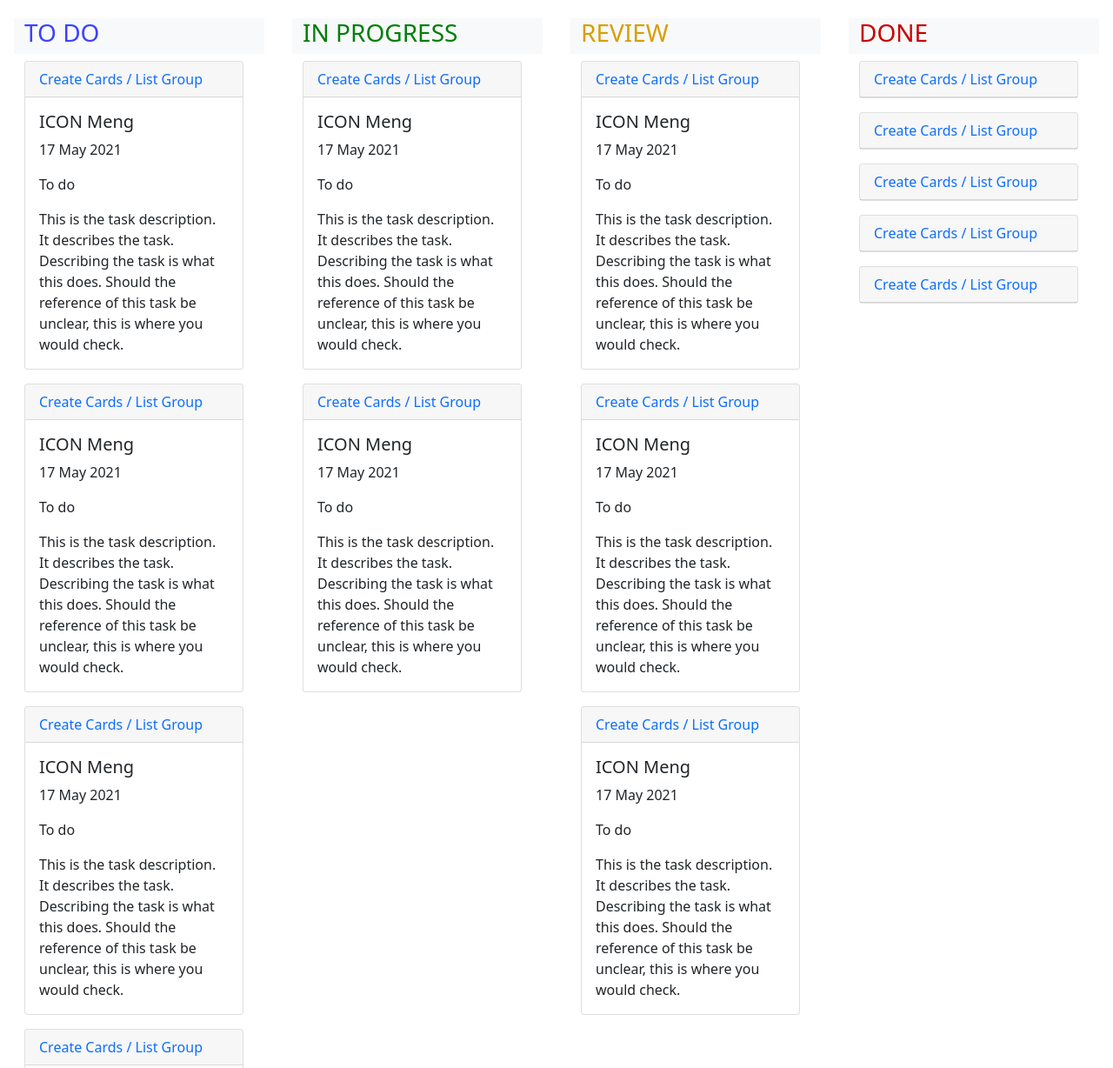
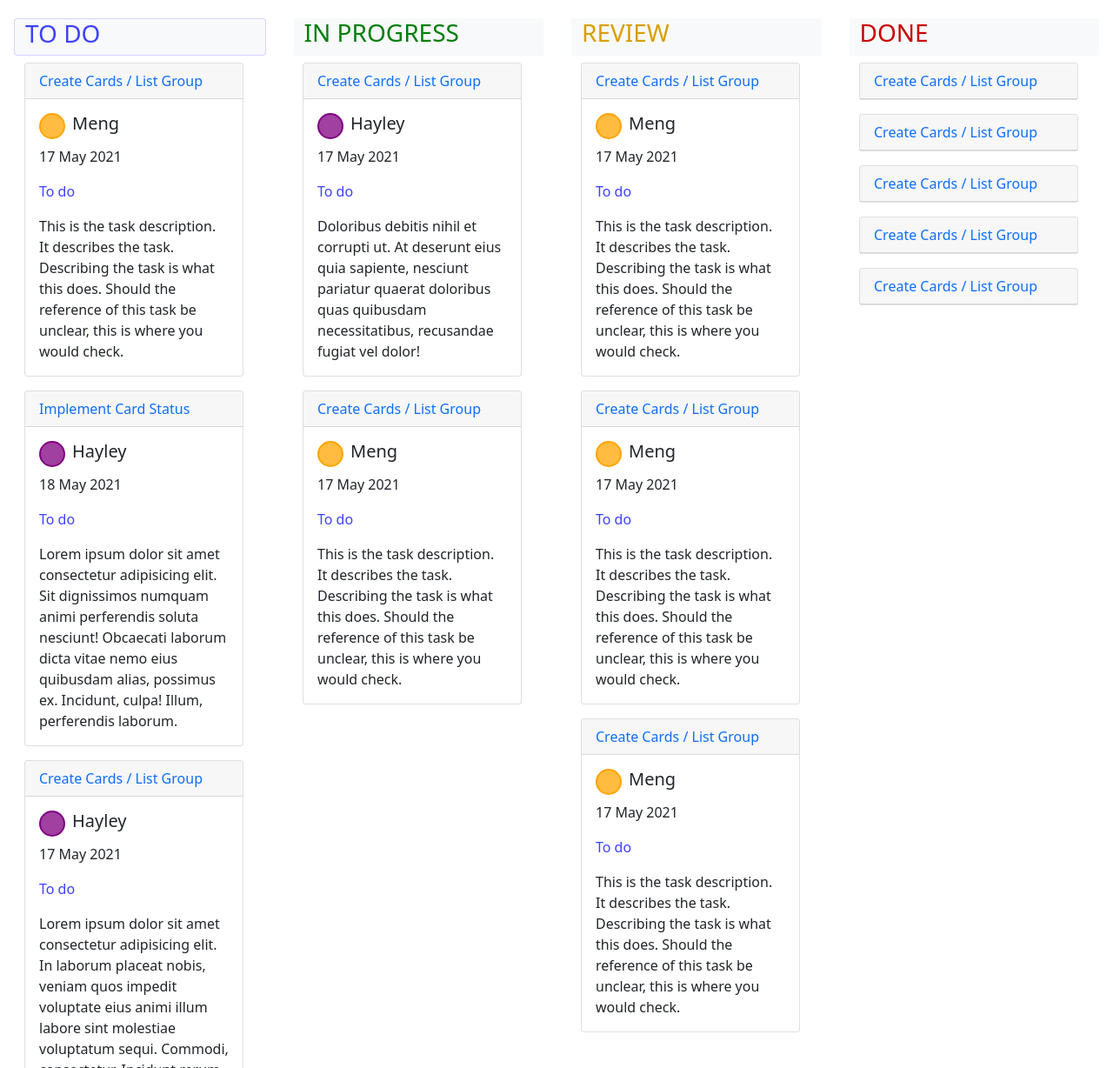
Before and after one commit to hlc64/taskplannerproject, a plain HTML site: page index.html in a window 1280 px wide. Shown: the part 125-1353 px from the top of the page at 87% size. Drawn offline with nearby package versions, Linux system fonts and the light colour scheme.

Commit message:
added card icons

```diff
--- a/css/style.css
+++ b/css/style.css
@@ -1,8 +1,30 @@
+.icon-meng {
+  border: 2px solid orange;
+  border-radius: 50%;
+  background-color: rgba(255, 165, 0, 0.75);
+  width: 30px;
+  height: 30px;
+  display: inline-block;
+}
+
+.icon-hayley {
+  border: 2px solid purple;
+  border-radius: 50%;
+  background-color: rgba(128, 0, 128, 0.75);
+  width: 30px;
+  height: 30px;
+  display: inline-block;
+}
+
 .add-task-icon {
   font-size: 50px;
   text-decoration: none;
   color: rgb(255, 255, 255);
   padding: 0 5px;
+}
+
+.card-title {
+  display: flex;
 }
 
 .taskStatusDone {
@@ -19,6 +41,11 @@
 
 .taskStatusToDo {
   color: rgb(61, 65, 255);
+}
+
+.taskStatusToDo-border {
+  border: 1px solid rgba(61, 65, 255, 0.2);
+  border-radius: 4px;
 }
 
 .taskform {
--- a/index.html
+++ b/index.html
@@ -36,7 +36,7 @@
   <!-- CARD LAYOUT -->
   <div class="container-fluid">
     <div class="row">
-      <div class="col bg-light mx-3">
+      <div class="col bg-light mx-3 taskStatusToDo-border">
         <h3 class="taskStatusToDo">TO DO</h3>
       </div>
       <div class="col bg-light mx-3">
@@ -67,9 +67,9 @@
                   </a>
                   <div class="collapse show" id="card-collapse-1">
                     <div class="card-body">
-                      <h5 class="card-title"> ICON Meng </h5>
+                      <h5 class="card-title"><div class="icon-meng me-2"></div> Meng </h5>
                       <p class="card-text">17 May 2021</p>
-                      <p class="card-text">To do</p>
+                      <p class="card-text taskStatusToDo">To do</p>
                       <p class="card-text">This is the task description. It describes the task. Describing the task is
                         what
                         this
@@ -86,18 +86,15 @@
                   <a data-bs-toggle="collapse" href="#card-collapse-2">
 
                     <div class="card-header">
-                      Create Cards / List Group
+                      Implement Card Status
                     </div>
                   </a>
                   <div class="collapse show" id="card-collapse-2">
                     <div class="card-body">
-                      <h5 class="card-title"> ICON Meng </h5>
-                      <p class="card-text">17 May 2021</p>
-                      <p class="card-text">To do</p>
-                      <p class="card-text">This is the task description. It describes the task. Describing the task is
-                        what
-                        this
-                        does. Should the reference of this task be unclear, this is where you would check. </p>
+                      <h5 class="card-title"><div class="icon-hayley me-2"></div> Hayley </h5>
+                      <p class="card-text">18 May 2021</p>
+                      <p class="card-text taskStatusToDo">To do</p>
+                      <p class="card-text">Lorem ipsum dolor sit amet consectetur adipisicing elit. Sit dignissimos numquam animi perferendis soluta nesciunt! Obcaecati laborum dicta vitae nemo eius quibusdam alias, possimus ex. Incidunt, culpa! Illum, perferendis laborum.</p>
                     </div>
                   </div>
                 </div>
@@ -115,13 +112,10 @@
                   </a>
                   <div class="collapse show" id="card-collapse-3">
                     <div class="card-body">
-                      <h5 class="card-title"> ICON Meng </h5>
+                      <h5 class="card-title"><div class="icon-hayley me-2"></div> Hayley </h5>
                       <p class="card-text">17 May 2021</p>
-                      <p class="card-text">To do</p>
-                      <p class="card-text">This is the task description. It describes the task. Describing the task is
-                        what
-                        this
-                        does. Should the reference of this task be unclear, this is where you would check. </p>
+                      <p class="card-text taskStatusToDo">To do</p>
+                      <p class="card-text">Lorem ipsum dolor sit amet consectetur adipisicing elit. In laborum placeat nobis, veniam quos impedit voluptate eius animi illum labore sint molestiae voluptatum sequi. Commodi, consectetur. Incidunt rerum tempora voluptas.</p>
                     </div>
                   </div>
                 </div>
@@ -139,13 +133,10 @@
                   </a>
                   <div class="collapse show" id="card-collapse-4">
                     <div class="card-body">
-                      <h5 class="card-title"> ICON Meng </h5>
-                      <p class="card-text">17 May 2021</p>
-                      <p class="card-text">To do</p>
-                      <p class="card-text">This is the task description. It describes the task. Describing the task is
-                        what
-                        this
-                        does. Should the reference of this task be unclear, this is where you would check. </p>
+                      <h5 class="card-title"><div class="icon-meng me-2"></div> Meng </h5>
+                      <p class="card-text">21 May 2021</p>
+                      <p class="card-text taskStatusToDo">To do</p>
+                      <p class="card-text">Lorem ipsum dolor sit amet consectetur adipisicing elit. Aspernatur quos cum ullam perspiciatis ab, officiis, impedit totam enim asperiores assumenda illum voluptate et repellat eaque odio a quas aliquid dolore.</p>
                     </div>
                   </div>
                 </div>
@@ -164,13 +155,10 @@
                   </a>
                   <div class="collapse show" id="card-collapse-5">
                     <div class="card-body">
-                      <h5 class="card-title"> ICON Meng </h5>
+                      <h5 class="card-title"><div class="icon-meng me-2"></div> Meng </h5>
                       <p class="card-text">17 May 2021</p>
-                      <p class="card-text">To do</p>
-                      <p class="card-text">This is the task description. It describes the task. Describing the task is
-                        what
-                        this
-                        does. Should the reference of this task be unclear, this is where you would check. </p>
+                      <p class="card-text taskStatusToDo">To do</p>
+                      <p class="card-text">Et repudiandae inventore temporibus cumque suscipit assumenda nulla, illum earum sapiente! Repellendus esse perferendis mollitia assumenda ipsam quasi sed. Modi, fugit fuga.</p>
                     </div>
                   </div>
                 </div>
@@ -201,13 +189,10 @@
                   </a>
                   <div class="collapse show" id="card-collapse-6">
                     <div class="card-body">
-                      <h5 class="card-title"> ICON Meng </h5>
+                      <h5 class="card-title"><div class="icon-hayley me-2"></div> Hayley </h5>
                       <p class="card-text">17 May 2021</p>
-                      <p class="card-text">To do</p>
-                      <p class="card-text">This is the task description. It describes the task. Describing the task is
-                        what
-                        this
-                        does. Should the reference of this task be unclear, this is where you would check. </p>
+                      <p class="card-text taskStatusToDo">To do</p>
+                      <p class="card-text">Doloribus debitis nihil et corrupti ut. At deserunt eius quia sapiente, nesciunt pariatur quaerat doloribus quas quibusdam necessitatibus, recusandae fugiat vel dolor!</p>
                     </div>
                   </div>
                 </div>
@@ -225,9 +210,9 @@
                   </a>
                   <div class="collapse show" id="card-collapse-7">
                     <div class="card-body">
-                      <h5 class="card-title"> ICON Meng </h5>
+                      <h5 class="card-title"><div class="icon-meng me-2"></div> Meng </h5>
                       <p class="card-text">17 May 2021</p>
-                      <p class="card-text">To do</p>
+                      <p class="card-text taskStatusToDo">To do</p>
                       <p class="card-text">This is the task description. It describes the task. Describing the task is
                         what
                         this
@@ -246,7 +231,6 @@
       <!-- END - 2nd Column of Cards -->
       <!-- 3rd Column of Cards -->
       <div class="col px-0 mx-0">
-        <div class="col px-0 mx-0">
         <div class="container">
           <div class="row">
 
@@ -262,9 +246,9 @@
                   </a>
                   <div class="collapse show" id="card-collapse-8">
                     <div class="card-body">
-                        <h5 class="card-title"> ICON Meng </h5>
+                      <h5 class="card-title"><div class="icon-meng me-2"></div> Meng </h5>
                       <p class="card-text">17 May 2021</p>
-                        <p class="card-text">To do</p>
+                      <p class="card-text taskStatusToDo">To do</p>
                       <p class="card-text">This is the task description. It describes the task. Describing the task is
                         what
                         this
@@ -286,9 +270,9 @@
                   </a>
                   <div class="collapse show" id="card-collapse-9">
                     <div class="card-body">
-                        <h5 class="card-title"> ICON Meng </h5>
+                      <h5 class="card-title"><div class="icon-meng me-2"></div> Meng </h5>
                       <p class="card-text">17 May 2021</p>
-                        <p class="card-text">To do</p>
+                      <p class="card-text taskStatusToDo">To do</p>
                       <p class="card-text">This is the task description. It describes the task. Describing the task is
                         what
                         this
@@ -310,9 +294,9 @@
                   </a>
                   <div class="collapse show" id="card-collapse-10">
                     <div class="card-body">
-                        <h5 class="card-title"> ICON Meng </h5>
+                      <h5 class="card-title"><div class="icon-meng me-2"></div> Meng </h5>
                       <p class="card-text">17 May 2021</p>
-                        <p class="card-text">To do</p>
+                      <p class="card-text taskStatusToDo">To do</p>
                       <p class="card-text">This is the task description. It describes the task. Describing the task is
                         what
                         this
@@ -328,12 +312,10 @@
 
           </div>
         </div>
-        </div>
 
       </div>
       <!-- END - 3rd Column of Cards -->
       <!-- 4th Column of Cards -->
-      <div class="col px-0 mx-0">
       <div class="col px-0 mx-0">
         <div class="container">
           <div class="row">
@@ -350,9 +332,9 @@
                   </a>
                   <div class="collapse" id="card-collapse-11">
                     <div class="card-body">
-                        <h5 class="card-title"> ICON Meng </h5>
+                      <h5 class="card-title"><div class="icon-meng me-2"></div> Meng </h5>
                       <p class="card-text">17 May 2021</p>
-                        <p class="card-text">To do</p>
+                      <p class="card-text taskStatusToDo">To do</p>
                       <p class="card-text">This is the task description. It describes the task. Describing the task is
                         what
                         this
@@ -374,9 +356,9 @@
                   </a>
                   <div class="collapse" id="card-collapse-12">
                     <div class="card-body">
-                        <h5 class="card-title"> ICON Meng </h5>
+                      <h5 class="card-title"><div class="icon-meng me-2"></div> Meng </h5>
                       <p class="card-text">17 May 2021</p>
-                        <p class="card-text">To do</p>
+                      <p class="card-text taskStatusToDo">To do</p>
                       <p class="card-text">This is the task description. It describes the task. Describing the task is
                         what
                         this
@@ -398,9 +380,9 @@
                   </a>
                   <div class="collapse" id="card-collapse-13">
                     <div class="card-body">
-                        <h5 class="card-title"> ICON Meng </h5>
+                      <h5 class="card-title"><div class="icon-meng me-2"></div> Meng </h5>
                       <p class="card-text">17 May 2021</p>
-                        <p class="card-text">To do</p>
+                      <p class="card-text taskStatusToDo">To do</p>
                       <p class="card-text">This is the task description. It describes the task. Describing the task is
                         what
                         this
@@ -422,9 +404,9 @@
                   </a>
                   <div class="collapse" id="card-collapse-14">
                     <div class="card-body">
-                        <h5 class="card-title"> ICON Meng </h5>
+                      <h5 class="card-title"><div class="icon-meng me-2"></div> Meng </h5>
                       <p class="card-text">17 May 2021</p>
-                        <p class="card-text">To do</p>
+                      <p class="card-text taskStatusToDo">To do</p>
                       <p class="card-text">This is the task description. It describes the task. Describing the task is
                         what
                         this
@@ -447,9 +429,9 @@
                   </a>
                   <div class="collapse" id="card-collapse-15">
                     <div class="card-body">
-                        <h5 class="card-title"> ICON Meng </h5>
+                      <h5 class="card-title"><div class="icon-meng me-2"></div> Meng </h5>
                       <p class="card-text">17 May 2021</p>
-                        <p class="card-text">To do</p>
+                      <p class="card-text taskStatusToDo">To do</p>
                       <p class="card-text">This is the task description. It describes the task. Describing the task is
                         what
                         this
@@ -462,7 +444,6 @@
             </ul>
 
 
-            </div>
           </div>
         </div>
 
```
Lines whose indentation alone changed are shown as unchanged.
